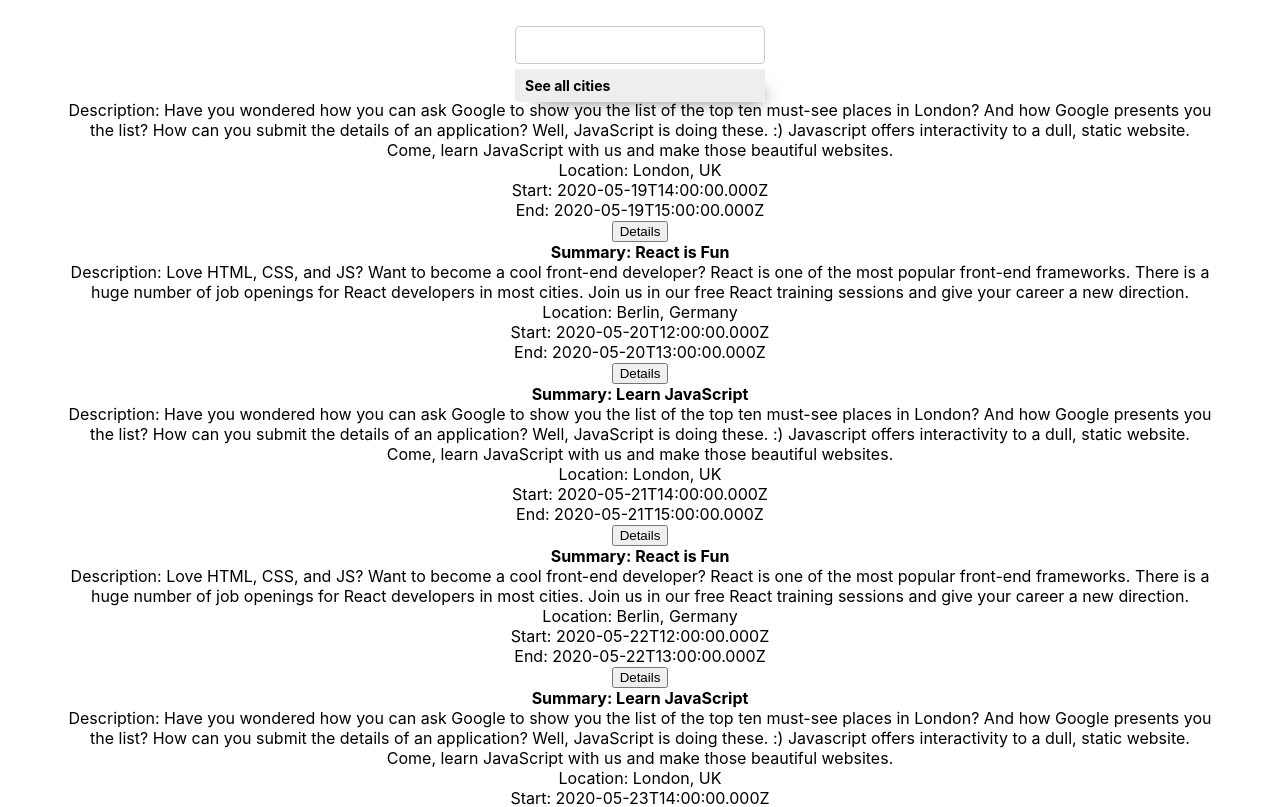
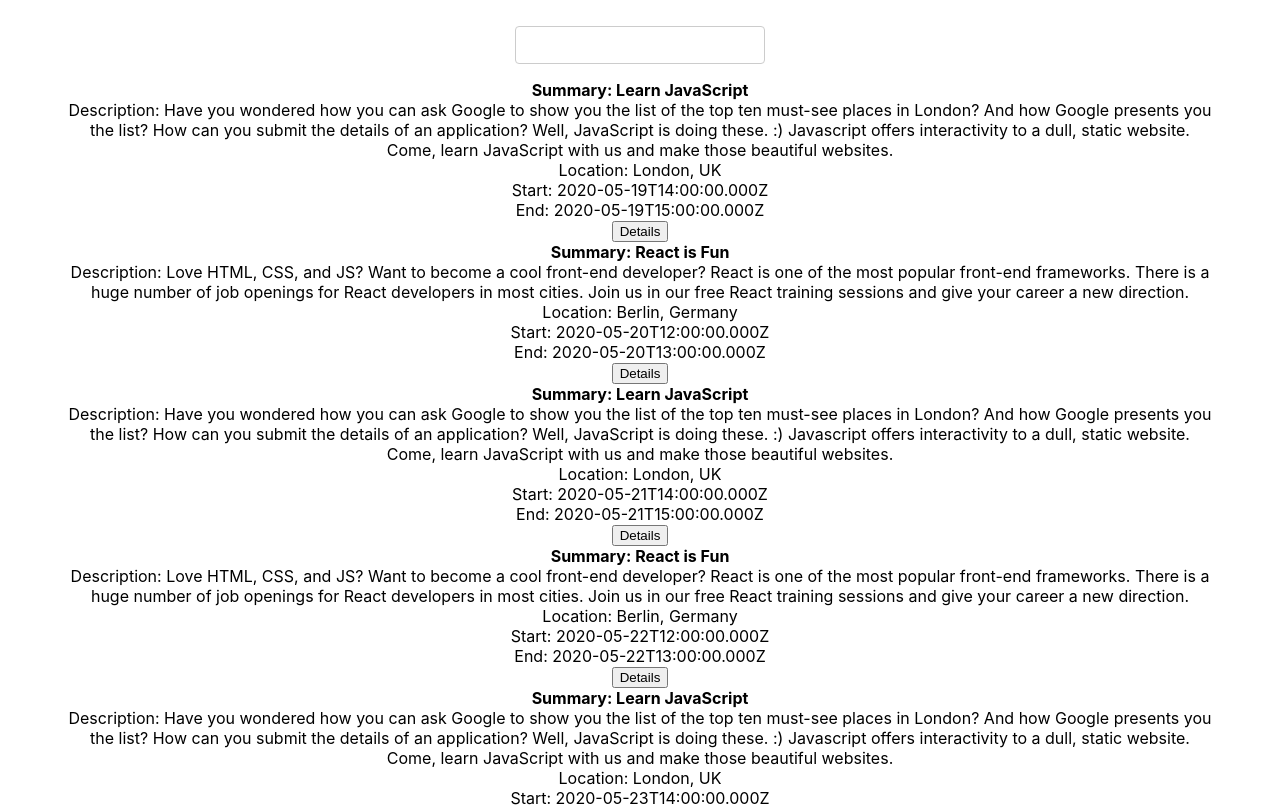
Before and after one commit to JNicholas54/eventowl, a React (Create React App) app: page / in a window 1280 px wide. Shown: the top 807 px of the page. Built offline with nearby package versions, Linux system fonts and the light colour scheme.

Commit message:
4.5 15/17 tests pass

```diff
--- a/src/CitySearch.js
+++ b/src/CitySearch.js
@@ -20,7 +20,8 @@ class CitySearch extends Component {
 
     handleItemClicked = (suggestion) => {
         this.setState({
-            query: suggestion
+            query: suggestion,
+            showSuggestions: false
         });
 
         this.props.updateEvents(suggestion);
@@ -36,7 +37,7 @@ class CitySearch extends Component {
             onChange={this.handleInputChanged}
             onFocus={() => { this.setState({ showSuggestions: true }) }}
         />
-        <ul className="suggestions">
+        <ul className="suggestions" style={this.state.showSuggestions ? {}: { display: 'none'}}>
             {this.state.suggestions.map((suggestion) => (
                 <li
                     key={suggestion}
```
Also changed, not shown: src/App.js (line endings or trailing spaces), 2 other files (tests, documents, lock files or other folders).
